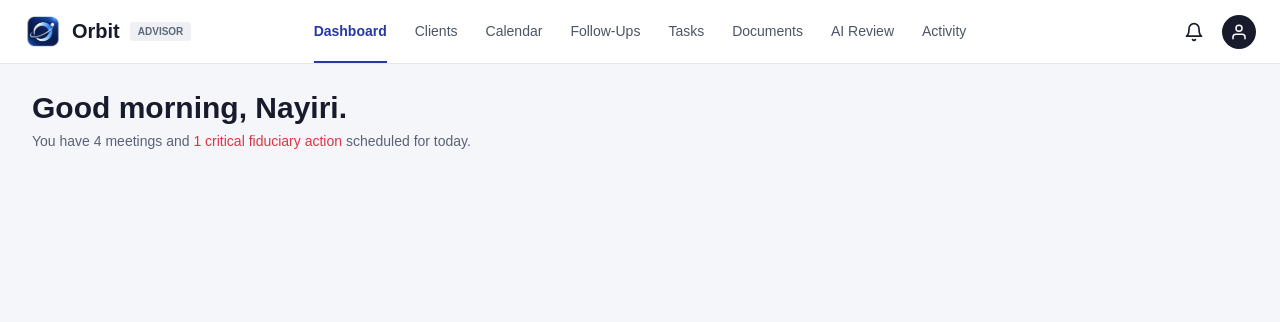
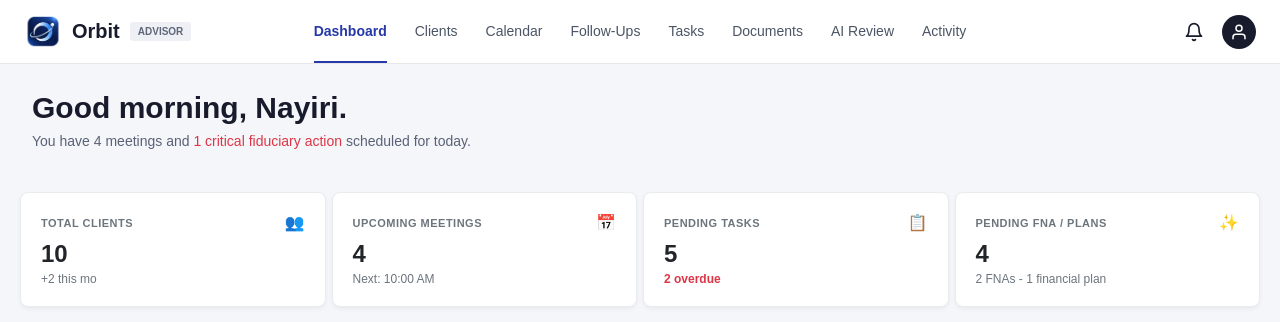
Before and after one commit to capstone-490/Orbit, a React app in the folder frontend/: page / in a window 1280 px wide. Shown: the top 322 px of the page. Built offline with nearby package versions, Linux system fonts and the light colour scheme; the HTML template or start-up script is replaced by a standard one.

Commit message:
Added dashboard summary

```diff
--- /dev/null
+++ b/frontend/src/components/dashboard/DashboardSummary.jsx
@@ -0,0 +1,24 @@
+import '../../styles/DashboardSummary.css'
+
+function DashboardSummary({ dashboardSummaryData }) {
+  return (
+    <section className="dashboard-summary">
+      {dashboardSummaryData.map((item) => (
+        <span key={item.id} className="summary-card">
+          <span className="card-header">
+            <span className="card-title">{item.title}</span>
+            <span className="card-icon">{item.icon}</span>
+          </span>
+          <span className="card-body">
+            <span className="primary-value">{item.primaryValue}</span>
+            <span className={`secondary-value ${item.alert ? "alert" : ""}`}>
+              {item.secondaryValue}
+            </span>
+          </span>
+        </span>
+      ))}
+    </section>
+  )
+}
+
+export default DashboardSummary
--- a/frontend/src/data/mockDashboardData.js
+++ b/frontend/src/data/mockDashboardData.js
@@ -7,3 +7,35 @@ export const mockDashboardSummary = {
   meetingCount: 4,
   criticalActionCount: 1,
 }
+
+export const dashboardSummaryData = [
+  {
+    id: 1,
+    title: "TOTAL CLIENTS",
+    primaryValue: "10",
+    secondaryValue: "+2 this mo",
+    icon: "👥", // Or your icon component
+  },
+  {
+    id: 2,
+    title: "UPCOMING MEETINGS",
+    primaryValue: "4",
+    secondaryValue: "Next: 10:00 AM",
+    icon: "📅",
+  },
+  {
+    id: 3,
+    title: "PENDING TASKS",
+    primaryValue: "5",
+    secondaryValue: "2 overdue",
+    icon: "📋",
+    alert: true,
+  },
+  {
+    id: 4,
+    title: "PENDING FNA / PLANS",
+    primaryValue: "4",
+    secondaryValue: "2 FNAs - 1 financial plan",
+    icon: "✨",
+  },
+];
--- a/frontend/src/pages/AdvisorDashboard.jsx
+++ b/frontend/src/pages/AdvisorDashboard.jsx
@@ -1,5 +1,6 @@
 import DashboardHeader from '../components/dashboard/DashboardHeader'
-import {mockAdvisor, mockDashboardSummary} from '../data/mockDashboardData'
+import DashboardSummary from '../components/dashboard/DashboardSummary'
+import {mockAdvisor, mockDashboardSummary, dashboardSummaryData} from '../data/mockDashboardData'
 
 function AdvisorDashboard() {
   return (
@@ -9,6 +10,7 @@ function AdvisorDashboard() {
         meetingCount={mockDashboardSummary.meetingCount}
         criticalActionCount={mockDashboardSummary.criticalActionCount}
       />
+      <DashboardSummary dashboardSummaryData={dashboardSummaryData} />
     </main>
   )
 }
--- /dev/null
+++ b/frontend/src/styles/DashboardSummary.css
@@ -0,0 +1,52 @@
+.dashboard-summary {
+  display: flex;
+  gap: 6px;
+  flex-wrap: wrap;
+  margin: 20px;
+}
+
+.dashboard-summary span.summary-card {
+  display: flex;
+  flex-direction: column;
+  flex: 1;
+  min-width: 200px;
+  padding: 20px;
+  background-color: #ffffff;
+  border: 1px solid #e9ecef;
+  border-radius: 8px;
+  box-shadow: 0 2px 4px rgba(0, 0, 0, 0.05);
+  box-sizing: border-box;
+}
+
+.card-header {
+  display: flex;
+  justify-content: space-between;
+  align-items: center;
+  margin-bottom: 8px;
+}
+
+.card-title {
+  font-size: 11px;
+  font-weight: 700;
+  color: #6c757d;
+  letter-spacing: 0.5px;
+}
+
+.card-body .primary-value {
+  font-size: 24px;
+  font-weight: 700;
+  color: #212529;
+  display: block;
+}
+
+.card-body .secondary-value {
+  font-size: 12px;
+  color: #6c757d;
+  display: block;
+  margin-top: 4px;
+}
+
+.card-body .secondary-value.alert {
+  color: #dc3545;
+  font-weight: 600;
+}
```
Also changed, not shown: 1 other file (tests, documents, lock files or other folders).
